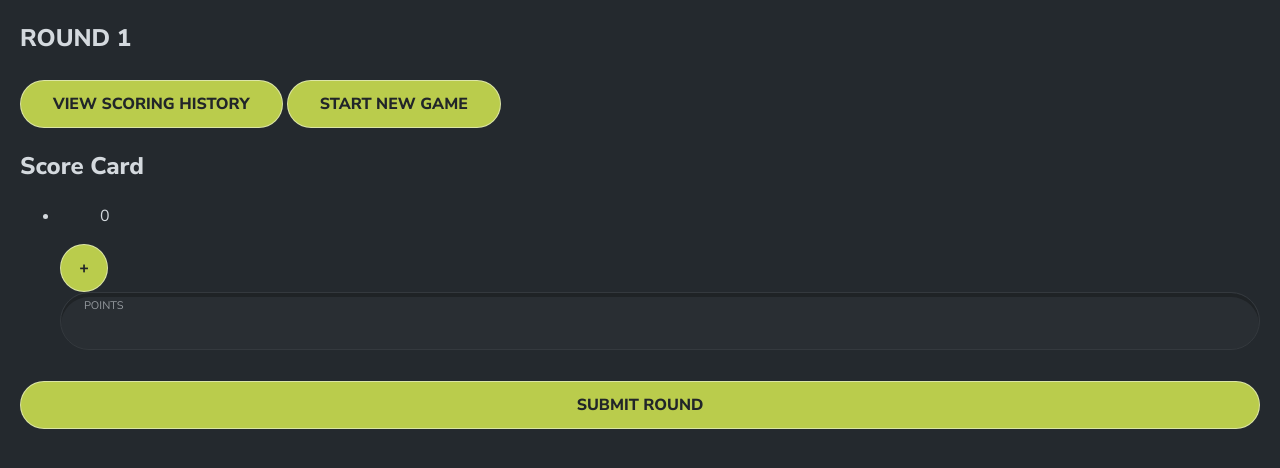
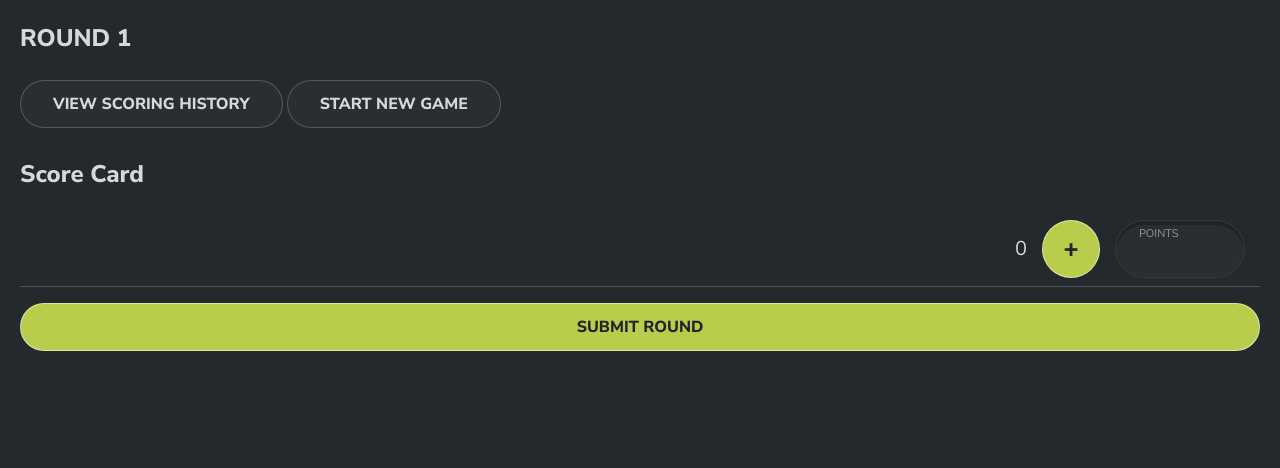
Before and after one commit to jasonjohnson47/svelte-score-keeper, a Svelte app: page / in a window 1280 px wide. Both pictures are taken after a click on the button "START GAME". Shown: the top 468 px of the page. Built offline with nearby package versions, Linux system fonts and the light colour scheme.

Commit message:
Continue styling

```diff
--- a/public/global.css
+++ b/public/global.css
@@ -8,6 +8,9 @@
     clip: rect(0, 0, 0, 0);
     white-space: nowrap;
     border: 0;
+}
+.h-100 {
+    height: 100% !important;
 }
 
 body {
@@ -59,6 +62,12 @@ h1 {
     text-decoration: none !important;
     white-space: normal;
 }
+.btn-sm {
+    font-size: 0.875rem;
+    line-height: 1.57143;
+    padding: 0.5rem 1rem;
+    border-radius: 1.25rem / 50%;
+}
 @media (prefers-reduced-motion: reduce) {
     .btn {
         transition: none;
@@ -99,3 +108,22 @@ h1 {
     color: #212529;
     box-shadow: 0 0 0 0.1875rem rgba(186, 204, 76, 0.5) !important;
 }
+
+/* Gray Button */
+
+.btn-secondary {
+    background-color: #292e33;
+    border-color: rgba(255, 255, 255, 0.2);
+    color: #d4d9de;
+}
+.btn-secondary:hover {
+    background-color: #d4d9de;
+    border-color: #fff;
+    color: #212529;
+}
+.btn-secondary:focus {
+    background-color: #d4d9de;
+    border-color: #fff;
+    color: #212529;
+    box-shadow: 0 0 0 0.1875rem rgba(255, 255, 255, 0.33) !important;
+}
--- a/src/components/CurrentRound.svelte
+++ b/src/components/CurrentRound.svelte
@@ -52,23 +52,28 @@
 </script>
 
 <h1>Round {$roundToEdit}</h1>
-<div>
-    <a class="btn btn-primary" href="#history">View Scoring History</a>
-    <a class="btn btn-primary" href="#game-setup">Start New Game</a>
+
+
+<div class="nav-buttons">
+    <a class="btn btn-secondary" href="#history">View Scoring History</a>
+    <a class="btn btn-secondary" href="#game-setup">Start New Game</a>
 </div>
 <form action="">
-    <section>
+    <section class="score-card">
         <h2>Score Card</h2>
 
-        <ul>
+        <ul class="container-fluid">
             {#each $players as player (player.id)}
-            <li>
-                <dl>
-                    <dt>{player.name} <span class="sr-only">score</span></dt>
-                    <dd>{getTotalScoreById($scores, player.id)}</dd>
+            <li class="row player-row">
+                <dl class="col">
+                    <div class="row justify-content-between h-100 align-content-center">
+                        <dt class="col">{player.name} <span class="sr-only">score</span></dt>
+                        <dd class="col-auto">{getTotalScoreById($scores, player.id)}</dd>
+                    </div>
                 </dl>
-                <div role="group" aria-label="points this round">
-                    <fieldset class="add-sub-btn">
+                <div class="col-auto" role="group" aria-label="points this round">
+                    <div class="row">
+                        <fieldset class="col-auto add-sub-btn">
                             <legend class="sr-only">Add or Subtract</legend>
                             <div>
                                 <input
@@ -78,7 +83,7 @@
                                     bind:group={playerOperations['player-' + player.id]}
                                     value={'add'}
                                 >
-                            <label for="add-{player.id}" class="btn btn-primary"><span aria-label="add">-</span></label>
+                                <label for="add-{player.id}" class="btn btn-primary"><span aria-label="currently adding, click to subtract">-</span></label>
                             </div>
                             <div>
                                 <input
@@ -88,10 +93,10 @@
                                     bind:group={playerOperations['player-' + player.id]}
                                     value={'subtract'}
                                 >
-                            <label for="subtract-{player.id}" class="btn btn-primary"><span aria-label="subtract">+</span></label>
+                                <label for="subtract-{player.id}" class="btn btn-primary"><span aria-label="currently subtracting, click to add">+</span></label>
                             </div>
                         </fieldset>
-                    <div>
+                        <div class="col-auto">
                             <FloatingLabelInput
                                 id="points-{player.id}"
                                 label="Points"
@@ -107,9 +112,10 @@
                                 name="points-{player.id}"
                                 bind:value={playerPoints['player-' + player.id]}
                             >-->
-                    </div>
-                </div>
-            </li>
+                        </div><!-- ./col -->
+                    </div><!-- ./row -->
+                </div><!-- ./col -->
+            </li><!-- ./row -->
             {/each}
         </ul>
     </section>
@@ -118,6 +124,15 @@
     </div>
 </form>
 <style>
+    .player-row {
+        font-size: 1.25rem;
+        border-bottom: 1px solid rgba(255,255,255,0.2);
+        padding-top: 0.5rem;
+        padding-bottom: 0.5rem;
+    }
+    .player-row dl {
+        margin: 0;
+    }
     .add-sub-btn {
         padding: 0;
         border: 0 none;
@@ -140,10 +155,15 @@
         clip: auto;
         white-space: nowrap;
         border: 1px solid rgba(255, 255, 255, 0.5);
+        border-radius: 1.8125rem / 50%;
     }
     .add-sub-btn label span {
         display: inline-block;
         min-width: 1.5rem;
+        font-size: 1.625rem;
+        line-height: 2.125rem;
+        margin-left:5px;
+        margin-right:5px;
     }
     .add-sub-btn :checked + label {
         /* sr-only */
@@ -163,4 +183,25 @@
         color: #212529;
         box-shadow: 0 0 0 0.1875rem rgba(186, 204, 76, 0.5) !important;
     }
+
+    .nav-buttons {
+        margin-bottom: 1rem;
+    }
+    .nav-buttons .btn {
+        display: block;
+        width:100%;
+        margin-bottom: 0.5rem;
+    }
+    @media (min-width: 576px) {
+        .nav-buttons .btn {
+            display: inline-block;
+            width:auto;
+        }
+    }
+
+
+    :global(.player-row .floating-label input) {
+        margin-bottom:0 !important;
+        width: 8.125rem !important;
+    }
 </style>
--- a/src/components/EditRound.svelte
+++ b/src/components/EditRound.svelte
@@ -4,6 +4,7 @@
     import { roundToEdit } from '../stores';
     import { getPointsById } from '../utils';
     import type { Round } from '../types';
+    import FloatingLabelInput from './FloatingLabelInput.svelte';
 
     const currentRoundScores: Round = $scores[$roundToEdit - 1];
 
@@ -29,27 +30,60 @@
 
 <h1>Edit Round {$roundToEdit}</h1>
 
-<form action="">
+<div class="container-fluid">
     <ul>
         {#each $players as player}
-            <li>
-                <label for="score-{player.id}">{player.name}</label>
+            <li class="row player-row align-items-center">
+                <div class="col">{player.name}</div>
+                <div class="col-auto">
+                    <FloatingLabelInput
+                        id="score-{player.id}"
+                        label="Points"
+                        type={'number'}
+                        min="0"
+                        ariaDescribedby="score-{player.id}-description"
+                        bind:value={updatedRoundPoints['player-' + player.id]}
+                    />
+                    <!--<label for="score-{player.id}">{player.name}</label>
                     <input
                         type="number"
                         id="score-{player.id}"
                         name="score-{player.id}"
                         bind:value={updatedRoundPoints['player-' + player.id]}
                         aria-describedby="score-{player.id}-description"
-                >
-                <span id="score-{player.id}-description" class="sr-only">{player.name}'s score in round {$roundToEdit}</span>
+                    >-->
+                    <span id="score-{player.id}-description" class="sr-only">Points {player.name} earned in round {$roundToEdit}</span>
+                </div>
             </li>
         {/each}
     </ul>
     <div>
         <button
             type="button"
+            class="btn btn-secondary"
             on:click="{() => { document.location.hash = 'history'; }}"
         >Cancel</button>
-        <button type="button" on:click="{updateRound}">Update Round</button>
+        <button
+            type="button"
+            class="btn btn-primary"
+            on:click="{updateRound}"
+        >Update Round</button>
     </div>
-</form>
+</div>
+
+<style>
+    ul {
+        padding-left: 0;
+        list-style: none;
+    }
+    .player-row {
+        font-size: 1.25rem;
+        border-bottom: 1px solid rgba(255,255,255,0.1);
+        padding-top: 0.5rem;
+        padding-bottom: 0.5rem;
+    }
+    :global(.player-row .floating-label input) {
+        margin-bottom:0 !important;
+        width: 8.125rem !important;
+    }
+</style>
--- a/src/components/FloatingLabelInput.svelte
+++ b/src/components/FloatingLabelInput.svelte
@@ -7,6 +7,7 @@
     export let type: string = 'text';
     export let value: string = '';
     export let min: string = '';
+    export let ariaDescribedby: string = '';
 
     let input: HTMLInputElement;
 
@@ -49,7 +50,7 @@
 <div class={containerClass}>
     <label for={id}>{label}</label>
     <input
-        {type} {id} {value} {min}
+        {type} {id} {value} {min} aria-describedby="{ariaDescribedby}"
         bind:this={input}
         on:input={handleInput}
     >
--- a/src/components/History.svelte
+++ b/src/components/History.svelte
@@ -18,10 +18,29 @@
 
 <h1>Scoring History</h1>
 
+<div class="nav-buttons">
+    <button
+        type="button"
+        class="btn btn-secondary"
+        on:click="{goToCurrentRound}"
+    >Back to Current Round</button>
+    <a href="#game-setup" class="btn btn-secondary">Start New Game</a>
+</div>
+
 {#each $scores as round, index}
-<section>
-    <h2>Round {index + 1}</h2>
-    <button type="button" on:click="{() => { editRound(index) }}">Edit Round {index + 1}</button>
+<section class="container-fluid">
+    <div class="row round-heading">
+        <div class="col">
+            <h2>Round {index + 1}</h2>
+        </div>
+        <div class="col-auto">
+            <button
+                type="button"
+                class="btn btn-sm btn-primary"
+                on:click="{() => { editRound(index) }}"
+            >Edit <span class="sr-only">Round {index + 1}</span></button>
+        </div>
+    </div>
     <table>
         <thead>
             <tr>
@@ -45,7 +64,59 @@
 </section>
 {/each}
 
-<div>
-    <button type="button" on:click="{goToCurrentRound}">Back to Current Round</button>
-    <a href="#game-setup">Start New Game</a>
+<div class="nav-buttons">
+    <button
+        type="button"
+        class="btn btn-primary"
+        on:click="{goToCurrentRound}"
+    >Back to Current Round</button>
 </div>
+
+<style>
+    .round-heading {
+        padding: 0.5rem;
+    }
+    .round-heading h2 {
+        margin: 0;
+        color: #bacc4c;
+    }
+    table {
+        width:100%;
+        border-collapse: collapse;
+        margin-bottom: 1.5rem;
+    }
+    th,
+    td {
+        border-top:1px solid rgba(255,255,255,0.1);
+        padding: 0.75rem;
+        text-align: right;
+    }
+    th:first-child,
+    td:first-child {
+        text-align: left;
+    }
+    th {
+        background-color: #1f2428;
+        color: #fff;
+    }
+    th[scope="row"] {
+        background-color: transparent;
+        font-weight:400;
+        color: #d4d9de;
+    }
+
+    .nav-buttons {
+        margin-bottom: 1rem;
+    }
+    .nav-buttons .btn {
+        display: block;
+        width:100%;
+        margin-bottom: 0.5rem;
+    }
+    @media (min-width: 576px) {
+        .nav-buttons .btn {
+            display: inline-block;
+            width:auto;
+        }
+    }
+</style>
```
Also changed, not shown: 1 other file (tests, documents, lock files or other folders). Lines whose indentation alone changed are shown as unchanged.
